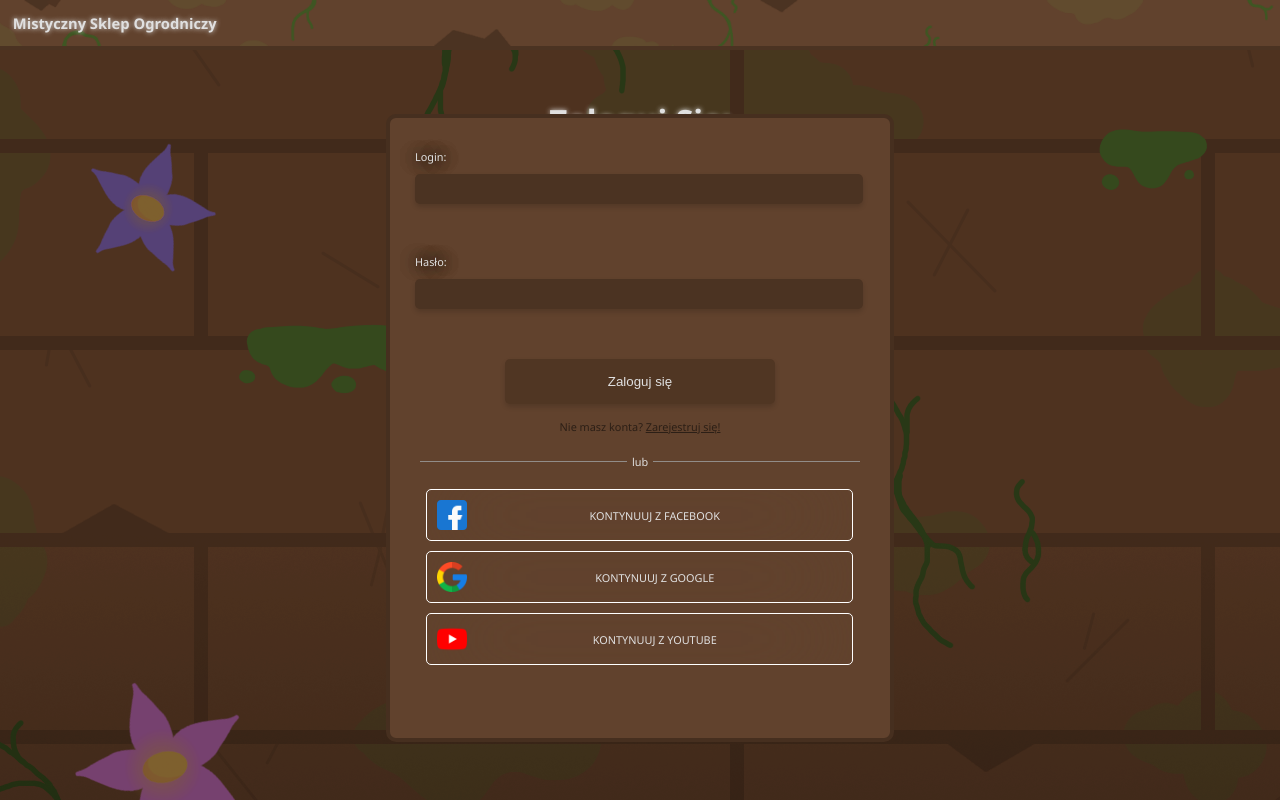
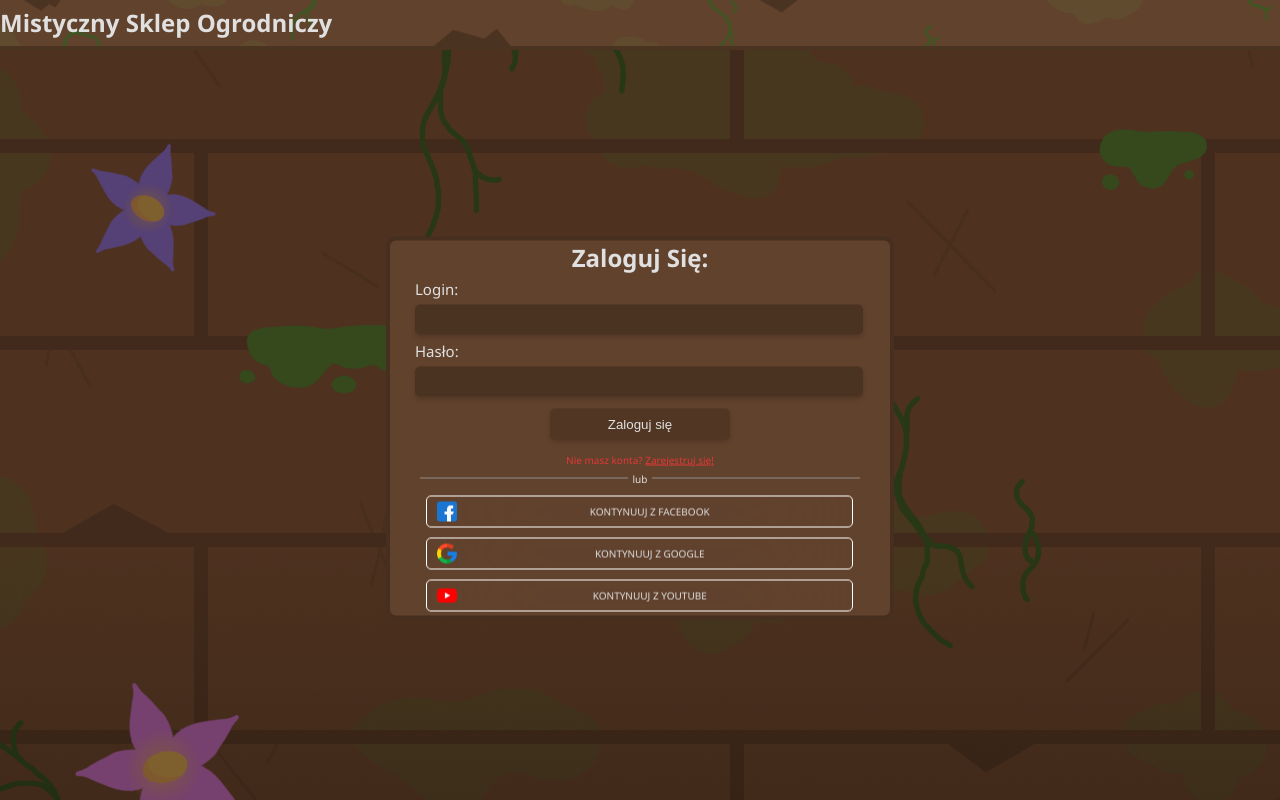
Before and after one commit to MistycznySklep/MistycznySklep, a PHP site: page /login.html in a window 1280 px wide. Run offline with PHP 8.4, Linux system fonts and the light colour scheme.

Commit message:
responsywnosc i style w loginie

```diff
--- a/FrontEnd/Assets/Styles/LoginCSS.css
+++ b/FrontEnd/Assets/Styles/LoginCSS.css
@@ -1,4 +1,4 @@
-:root{
+:root {
     --InputBgColor: #81604a;
 
     --brazowyCiemniejszy: #503623;
@@ -9,13 +9,14 @@
     --textSzary: #e0e0e0;
     --InputRozowy: #b169a7;
 }
-*{
+
+* {
     padding: 0;
     margin: 0;
     color: var(--textSzary);
 }
 
-body{
+body {
     width: 100vw;
     height: 100vh;
 
@@ -26,15 +27,15 @@ body{
 }
 
 
-h1,h2,label{
-    text-shadow: 0 0 16px #000000, 0 0 16px #000000;
-}
+/* h1,h2,label{
+    text-shadow: 0 0 4px var(--akcentRozowy), 0 0 4px var(--akcentRozowy);
+} */
 
 label {
     transition-duration: 400ms;
 }
 
-h1{
+h1 {
     margin-block: 20px;
 }
 
@@ -49,27 +50,24 @@ a:hover {
 
 }
 
-.formLogowanie{
+.formLogowanie {
     width: 500px;
     height: 620px;
-
     left: 50%;
     top: 53.5%;
     transform: translate(-50%, -50%);
-
     position: absolute;
-
     color: var(--textBrazowy);
     background-color: var(--brazowyBasic);
     border: 0.32vw solid var(--ciemnyBrazowyBorder);
     border-radius: 10px;
 
-    font-size: 0.85vw;
+
 
 
 }
 
-.Logowanie{
+.Logowanie {
 
     position: relative;
     height: 90%;
@@ -84,18 +82,15 @@ a:hover {
     color: var(--textBrazowy);
 }
 
-form input{
+form input {
     position: relative;
     width: 96.5%;
     height: 2vh;
-
     margin-top: 10px;
     margin-bottom: 50px;
     padding: 7px;
-
     font-size: 15px;
     border-radius: 5px;
-
     background-color: var(--brazowyDark);
     box-shadow: 0px 3px 5px rgba(0, 0, 0, 0.15);
     border: none;
@@ -103,100 +98,170 @@ form input{
     transition-duration: 400ms;
 }
 
-form input:focus{
+form input:focus {
     background-color: var(--ciemnyBrazowyBorder);
     box-shadow: 0 0 3px 3px var(--akcentRozowy);
     color: var(--akcentRozowy);
 }
 
-h2{
+h2 {
+    margin-top: 15px;
     text-align: center;
 
 
 }
-.wyslij{
+
+.wyslij {
     position: relative;
-    padding: 5px;
     width: 60%;
     left: 20%;
     padding: 15px;
 
 }
-.wyslij{
+
+.wyslij {
 
     box-shadow: 0px 3px 5px rgba(0, 0, 0, 0.15);
     border-radius: 5px;
     background-color: var(--brazowyCiemniejszy);
-
     border: none;
     cursor: pointer;
     transition-duration: 400ms;
 
 }
 
-.wyslij:hover{
-    scale: 1.06;
+.wyslij:hover {
+    scale: 1.03;
     text-shadow: 0 0 5px var(--akcentRozowy);
     box-shadow: 0 0 3px 3px var(--akcentRozowy);
     color: var(--akcentRozowy);
 }
 
+.rejestracja {
+    position: relative;
+    margin-block: 5px;
+}
 
-.hr{
+p.rejestracja,
+a {
+    color: rgb(227, 56, 56);
+}
+
+.hr {
     width: 100%;
     margin-block: 20px;
     display: flex;
     justify-content: center;
     align-items: center;
 }
-hr span{
+
+hr span {
 
     background-color: #999;
 
 }
-.Line{
+
+.Line {
     background-color: #9b9b9bd5;
     height: 1px;
     width: 50%;
     margin-inline: 5px;
 }
 
-.MetodyLogowania{
+.MetodyLogowania {
     width: 100%;
     height: 200px;
 }
 
-.MetodaLogowania{
+.MetodaLogowania {
     position: relative;
     width: 90%;
     left: 2.5%;
     margin-block: 10px;
-
     border: 1px solid #fff;
     backdrop-filter: blur(50px);
     text-align: center;
     text-transform: uppercase;
     padding: 10px;
     border-radius: 5px;
-
     cursor: pointer;
     display: flex;
-
     align-items: center;
     transition-duration: 200ms;
+
 }
 
-.MetodaLogowania:hover{
+.MetodaLogowania:hover {
 
     background-color: rgb(255, 255, 255, 0.1);
 }
 
-.MetodaLogowania p{
+.MetodaLogowania p {
     margin-right: auto;
     color: var(--textSzary) !important;
 }
 
-.MetodaLogowania img{
+.MetodaLogowania img {
     height: 30px;
     margin-right: auto;
 }
+
+@media screen and (max-height: 900px) {
+    .formLogowanie {
+        height: 375px;
+    }
+
+    .MetodaLogowania {
+        height: 10px;
+    }
+
+    form input {
+        margin-block: 5px;
+    }
+
+    .hr {
+        margin-block: 5px;
+    }
+
+    .wyslij {
+        width: 40%;
+        left: 30%;
+        padding: 8px;
+        margin-block: 7.5px;
+    }
+
+    .rejestracja {
+        position: relative;
+        top: 0;
+    }
+
+    label {
+        font-size: 15px;
+    }
+
+    h2 {
+        font-size: 24px;
+        padding: 0;
+        margin: 0;
+    }
+
+    p,
+    span {
+        font-size: 10px;
+    }
+
+    .Logowanie {
+        top: 1%;
+    }
+
+    .MetodaLogowania img {
+        height: 20px;
+        margin-right: auto;
+    }
+}
+
+@media screen and (max-width: 600px) {
+    .formLogowanie {
+        width: 300px;
+    }
+}
--- a/FrontEnd/login.html
+++ b/FrontEnd/login.html
@@ -12,28 +12,27 @@
 <header>
     <nav>
         <ul class="pasek">
-            <li><p id="HeaderTitle">Mistyczny Sklep Ogrodniczy</p></li>
+            <li><h1 >Mistyczny Sklep Ogrodniczy</h1></li>
             <li></li>
 
         </ul>
     </nav>
 </header>
 
-<main>
 
-    <p style="height: 10vh;"></p>
-        <div class="TitleDividerSmall">
-            <p>Zaloguj Się:</p>
-        </div>
+
+
+
 
     <div class="formLogowanie">
+        <h2>Zaloguj Się:</h2>
         <div class="Logowanie">
             <form>
                 <label for="login">Login:</label><input type="text" name="login" >
                 <label for="password">Hasło:</label><input type="password" name="password" >
-                <button class="wyslij">Zaloguj się</button><br><br>
+                <button class="wyslij">Zaloguj się</button>
 
-                <p>Nie masz konta? <a href="register.html">Zarejestruj się!</a></p>
+                <p class="rejestracja">Nie masz konta? <a href="register.html">Zarejestruj się!</a></p>
 
                 <div class="hr">
                     <div class="Line"></div>
@@ -49,7 +48,7 @@
             </form>
         </div>
     </div>
-</main>
+
 
 </body>
 </html>
```
